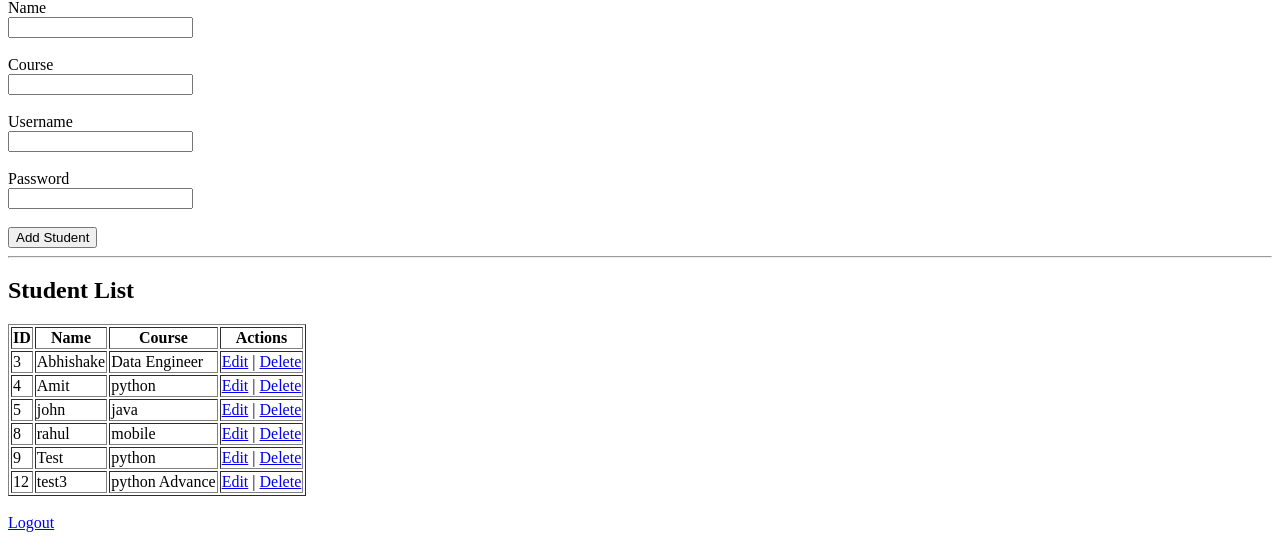
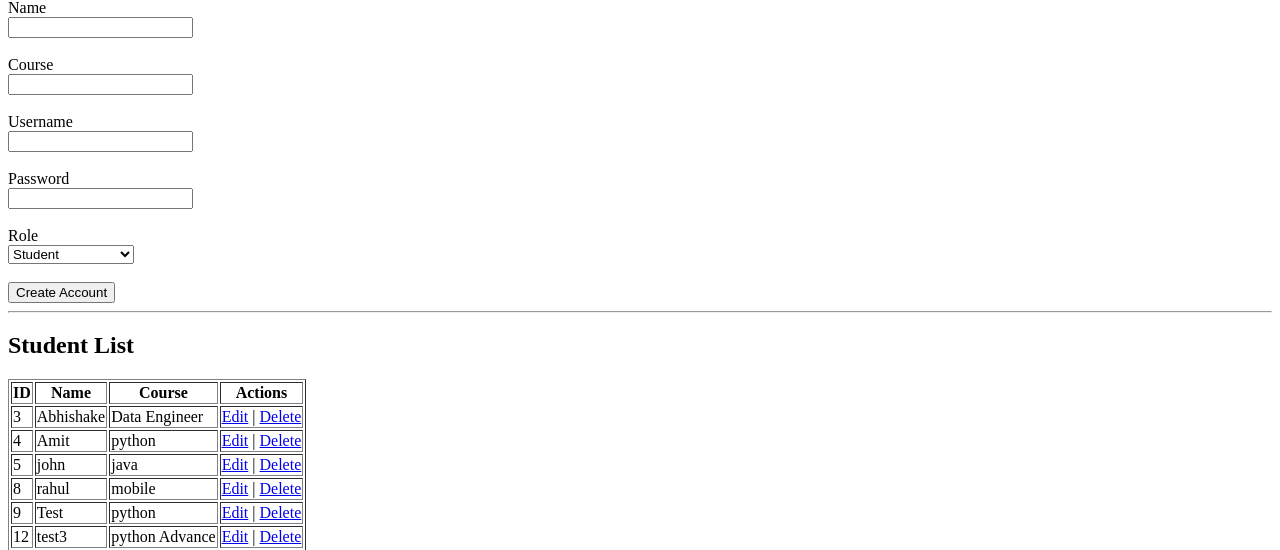
Before and after one commit to prathameshkarve01/student-management, a FastAPI app: page /dashboard in a window 1280 px wide. Shown: the part 170-720 px from the top of the page. Run offline with FastAPI, Linux system fonts and the light colour scheme; a user stored in the database is signed in; data comes from the database, SQL or seed files in the repository; both versions use the stored data as it was after the commit.

Commit message:
Add role selection to student creation form and implement guest user creation script

```diff
--- a/main.py
+++ b/main.py
@@ -151,22 +151,30 @@ def add_student(
     course: str = Form(...),
     username: str = Form(...),
     password: str = Form(...),
+    role: str = Form(...),
     db: Session = Depends(get_db)
 ):
 
-    role = request.session.get("role")
+    logged_in_role = request.session.get("role")
 
-    if role != "admin":
+
+    if logged_in_role != "admin":
         return {"message": "Access Denied"}
 
-    new_student = Student(
-        name=name,
-        course=course
-    )
+    student_id = None
 
-    db.add(new_student)
-    db.commit()
-    db.refresh(new_student)
+    if role == "student":
+
+        new_student = Student(
+            name=name,
+            course=course
+            )
+
+        db.add(new_student)
+        db.commit()
+        db.refresh(new_student)
+
+        student_id = new_student.id
 
     #create login account for the student
     hashed_password = bcrypt.hashpw(
@@ -177,8 +185,8 @@ def add_student(
     new_user = User(
         username=username,
         password=hashed_password,
-        role="student",
-        student_id=new_student.id
+        role=role,
+        student_id=student_id
     )
 
     db.add(new_user)
--- a/templates/dashboard.html
+++ b/templates/dashboard.html
@@ -28,7 +28,15 @@
     <label>Password</label><br>
     <input type="password" name="password"><br><br>
 
-    <button type="submit">Add Student</button>
+    <label>Role</label><br>
+    <select name="role">
+        <option value="student">Student</option>
+        <option value="user">User (Read Only)</option>
+    </select>
+
+    <br><br>
+
+    <button type="submit">Create Account</button>
 
 </form>
 
```
Also changed, not shown: create_guest.py (added, +25 -0 lines), students.db.
